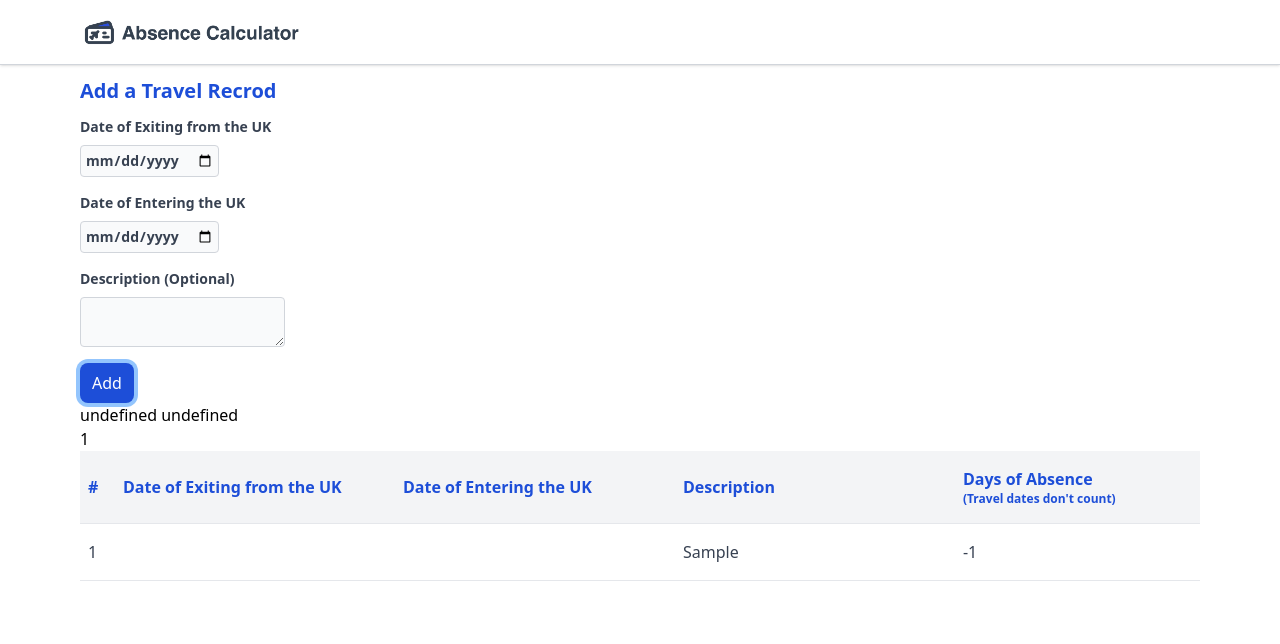
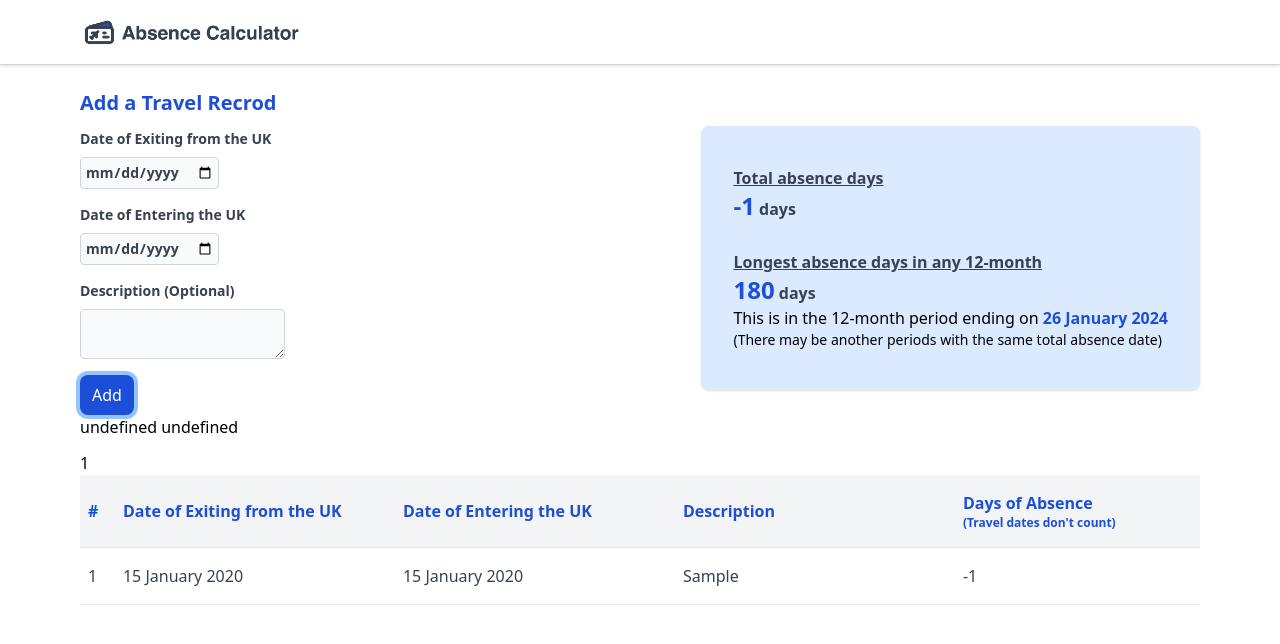
Before and after one commit to CYLeung12/visa-calculator, a React (Create React App) app: page / in a window 1280 px wide. Both pictures are taken after typing "2020-01-15", "2020-01-15", "Sample" into the empty fields and a click on the button "Add". Shown: the top 644 px of the page. Built offline with nearby package versions, Linux system fonts and the light colour scheme.

Commit message:
Add data display

```diff
--- a/src/App.tsx
+++ b/src/App.tsx
@@ -3,6 +3,7 @@ import RecordCreate from "./components/RecordCreate";
 import { LeavingRecord } from "./LeavingRecordType";
 import Nav from "./components/Nav";
 import RecordList from "./components/RecordList";
+import DataDisplay from "./components/DataDisplay";
 
 function App() {
   const [records, setRecords] = useState<LeavingRecord[]>([]);
@@ -41,16 +42,20 @@ function App() {
     const exitDateInTime = new Date(exitDate).getTime();
     const entryDateInTime = new Date(entryDate).getTime();
 
-    return (
-      Math.floor((entryDateInTime - exitDateInTime) / (24 * 3600 * 1000)) - 1
+    const dateDiff = Math.floor(
+      (entryDateInTime - exitDateInTime) / (24 * 3600 * 1000)
     );
+    return dateDiff - 1;
   };
 
   return (
     <div>
       <Nav />
       <div className="container mx-auto px-20">
-        <RecordCreate onCreate={createRecrod} />
+        <div className="flex flex-wrap justify-between items-center py-3">
+          <RecordCreate onCreate={createRecrod} />
+          <DataDisplay records={records} />
+        </div>
         <div>{records.length}</div>
         <RecordList records={records} />
       </div>
--- /dev/null
+++ b/src/RecordsContext.tsx
@@ -0,0 +1,33 @@
+import {
+  Dispatch,
+  FC,
+  ReactNode,
+  SetStateAction,
+  createContext,
+  useContext,
+  useState,
+} from "react";
+import { LeavingRecord } from "./LeavingRecordType";
+
+type RecordsContextType = {
+  records: LeavingRecord[];
+  setRecords: Dispatch<SetStateAction<LeavingRecord[]>>;
+  children?: ReactNode;
+};
+
+export const RecordsContext = createContext<RecordsContextType | null>(null);
+
+const RecordsProvider: FC<RecordsContextType> = ({ children }) => {
+  const [records, setRecords] = useState<LeavingRecord[]>([]);
+
+  return (
+    <RecordsContext.Provider value={{ records, setRecords }}>
+      {children}
+    </RecordsContext.Provider>
+  );
+};
+
+export default RecordsProvider;
+
+export const useRecordsContext = () =>
+  useContext(RecordsContext) as RecordsContextType;
--- /dev/null
+++ b/src/components/DataDisplay.tsx
@@ -0,0 +1,45 @@
+import React from "react";
+import { LeavingRecord } from "../LeavingRecordType";
+
+type DataDisplayType = {
+  records: LeavingRecord[];
+};
+
+const DataDisplay: React.FC<DataDisplayType> = ({ records }) => {
+  const totalAbsence = records.reduce(
+    (total, { dateDifference }) => total + dateDifference,
+    0
+  );
+
+  return (
+    <div className="bg-blue-100 px-8 py-10 rounded-lg shadow h-fit">
+      <div className="pb-7">
+        <h3 className="text-gray-700 text-base font-bold underline ">
+          Total absence days
+        </h3>
+        <span className="text-blue-700 text-2xl font-extrabold">
+          {totalAbsence}
+        </span>
+        <span className="text-gray-700 text-base font-bold"> days</span>
+      </div>
+      <div>
+        <h3 className="text-gray-700 text-base font-bold underline">
+          Longest absence days in any 12-month
+        </h3>
+        <span className="text-blue-700 text-2xl font-extrabold">180</span>
+        <span className="text-gray-700 text-base font-bold"> days</span>
+        <div>
+          <span className="font-boldtext-base">
+            This is in the 12-month period ending on{" "}
+          </span>
+          <span className="font-bold text-blue-700">26 January 2024</span>
+          <p className="text-sm">
+            (There may be another periods with the same total absence date)
+          </p>
+        </div>
+      </div>
+    </div>
+  );
+};
+
+export default DataDisplay;
--- a/src/components/RecordCreate.tsx
+++ b/src/components/RecordCreate.tsx
@@ -2,6 +2,7 @@ import React, { ChangeEvent, FormEvent, useState } from "react";
 import { FC } from "react";
 import { DateType } from "../LeavingRecordType";
 import moment from "moment";
+import { convertDateToString } from "../helpers";
 
 type ReactCreateProps = {
   onCreate: (
@@ -20,7 +21,7 @@ const ReactCreate: FC<ReactCreateProps> = ({ onCreate }) => {
     const target = event.target as HTMLInputElement;
     setDates((prev) => ({
       ...prev,
-      [target.name]: moment(new Date(target.value)).format("YYYY-MM-DD"),
+      [target.name]: convertDateToString(new Date(target.value)),
     }));
   };
 
@@ -42,7 +43,7 @@ const ReactCreate: FC<ReactCreateProps> = ({ onCreate }) => {
   };
 
   const dateValue = (date: Date | undefined): string => {
-    return !date ? "" : moment(date).format("YYYY-MM-DD");
+    return !date ? "" : convertDateToString(date);
   };
 
   const clearState = () => {
@@ -95,7 +96,7 @@ const ReactCreate: FC<ReactCreateProps> = ({ onCreate }) => {
             max={
               !dates?.entryDate
                 ? undefined
-                : moment(dates.entryDate).format("YYYY-MM-DD")
+                : convertDateToString(dates.entryDate)
             }
           />
         </div>
@@ -115,9 +116,7 @@ const ReactCreate: FC<ReactCreateProps> = ({ onCreate }) => {
             name="entryDate"
             id="entryDate"
             min={
-              !dates?.exitDate
-                ? undefined
-                : moment(dates.exitDate).format("YYYY-MM-DD")
+              !dates?.exitDate ? undefined : convertDateToString(dates.exitDate)
             }
           />
         </div>
--- a/src/components/RecordList.tsx
+++ b/src/components/RecordList.tsx
@@ -8,7 +8,10 @@ type RecordListProps = {
 };
 
 const RecordList: React.FC<RecordListProps> = ({ records }) => {
-  const listRecrods = records.map((r) => <RecordShow leavingRecord={r} />);
+  const listRecrods = records.map((r, index) => (
+    <RecordShow leavingRecord={r} index={index} />
+  ));
+
   return (
     <table className="rounded min-w-full table-auto">
       <thead className="bg-gray-100 text-left text-blue-700 border-b dark:border-neutral-500">
--- a/src/components/RecordShow.tsx
+++ b/src/components/RecordShow.tsx
@@ -1,16 +1,22 @@
 import React from "react";
 import { LeavingRecord } from "../LeavingRecordType";
+import { convertDateForDisplay } from "../helpers";
 
 type RecordShow = {
   leavingRecord: LeavingRecord;
+  index: number;
 };
 
-const RecordShow: React.FC<RecordShow> = ({ leavingRecord }) => {
+const RecordShow: React.FC<RecordShow> = ({ leavingRecord, index }) => {
   return (
     <tr className="border-b">
-      <td className="py-4 px-2">{leavingRecord.id}</td>
-      <td className="py-4 px-2"></td>
-      <td className="py-4 px-2"></td>
+      <td className="py-4 px-2">{index + 1}</td>
+      <td className="py-4 px-2">
+        {convertDateForDisplay(leavingRecord.exitDate)}
+      </td>
+      <td className="py-4 px-2">
+        {convertDateForDisplay(leavingRecord.entryDate)}
+      </td>
       <td className="py-4 px-2">{leavingRecord.description}</td>
       <td className="py-4 px-2">{leavingRecord.dateDifference}</td>
     </tr>
--- /dev/null
+++ b/src/helpers.ts
@@ -0,0 +1,5 @@
+import moment from "moment";
+
+export const convertDateToString = (date: Date | undefined): string => moment(date).format("YYYY-MM-DD");
+
+export const convertDateForDisplay = (date: Date | undefined): string => moment(date).format("DD MMMM YYYY");
```
